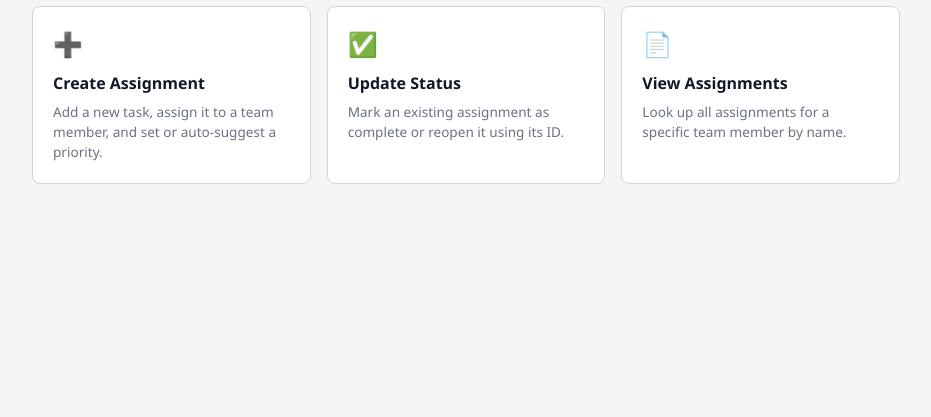
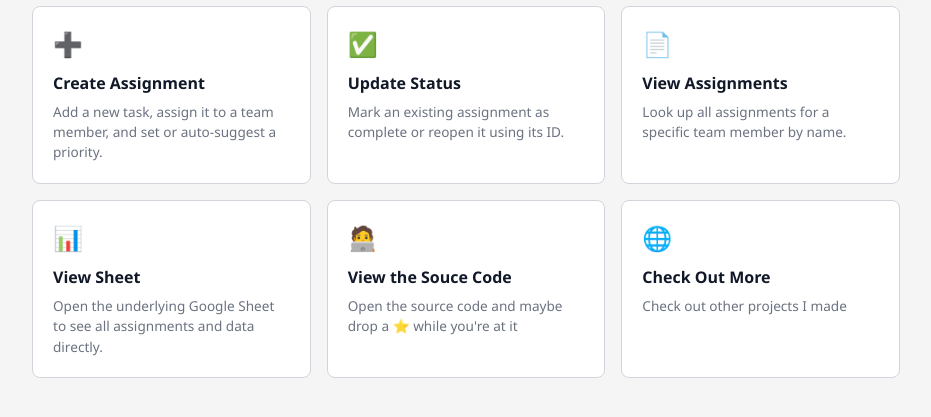
Before and after one commit to fourtysevencode/assignment-tracker, a FastAPI app: page / in a window 1280 px wide. Shown: the part 162-579 px from the top of the page, without its empty margins (174-1105 px from the left). Run offline with FastAPI, Linux system fonts and the light colour scheme.

Commit message:
Add additional home cards for external resources and project links in index.html

```diff
--- a/templates/index.html
+++ b/templates/index.html
@@ -51,6 +51,24 @@
         <div class="card-title">View Assignments</div>
         <div class="card-desc">Look up all assignments for a specific team member by name.</div>
       </a>
+
+      <a class="home-card" href="https://docs.google.com/spreadsheets/d/1uhAxUwlga3ugGpv0itdoGExzLCC3NbUJfk96LzuL43Y/edit?usp=sharing" target="_blank">
+        <div class="card-icon">📊</div>
+        <div class="card-title">View Sheet</div>
+        <div class="card-desc">Open the underlying Google Sheet to see all assignments and data directly.</div>
+      </a>
+
+      <a class="home-card" href="https://github.com/fourtysevencode/assignment-tracker" target="_blank">
+        <div class="card-icon">🧑‍💻</div>
+        <div class="card-title">View the Souce Code</div>
+        <div class="card-desc">Open the source code and maybe drop a ⭐ while you're at it</div>
+      </a>
+
+      <a class="home-card" href="https://ronakbuilds.tech" target="_blank">
+        <div class="card-icon">🌐</div>
+        <div class="card-title">Check Out More</div>
+        <div class="card-desc">Check out other projects I made</div>
+      </a>
     </div>
   </main>
 
```
